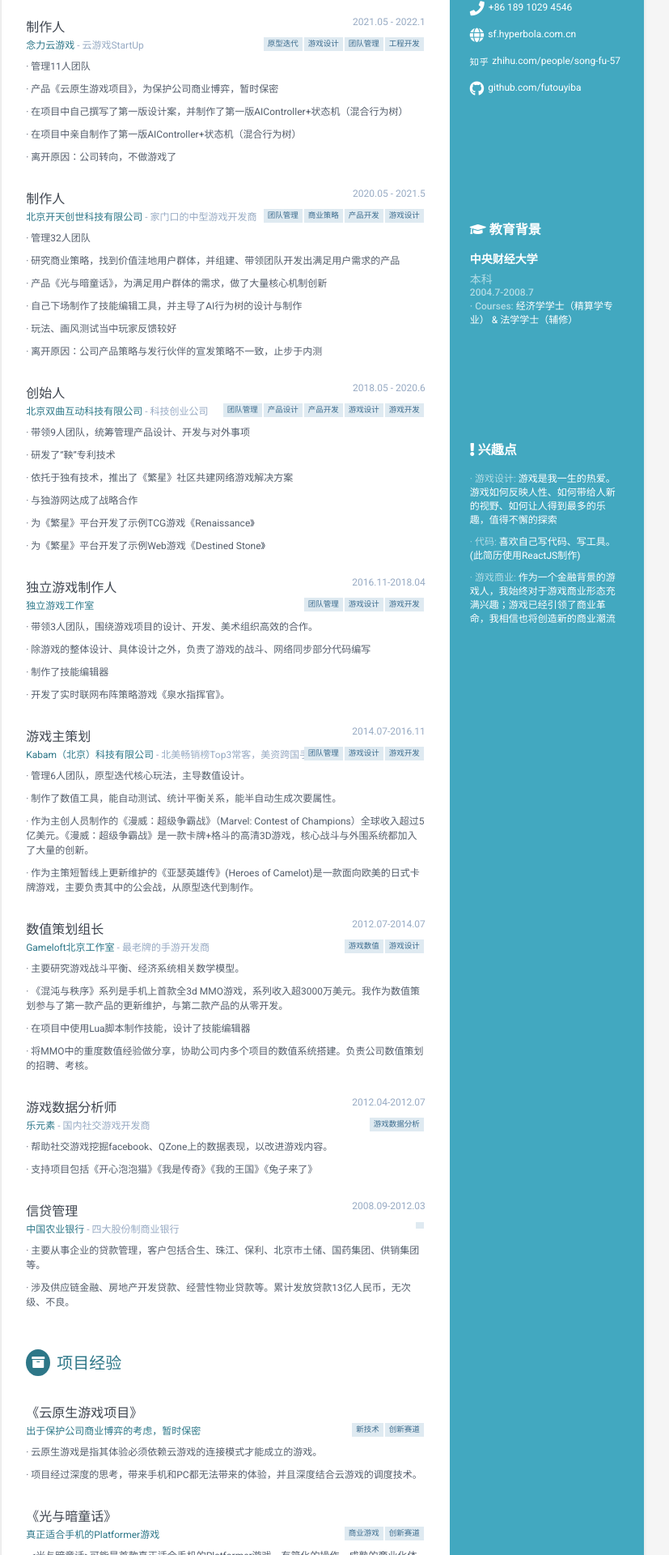
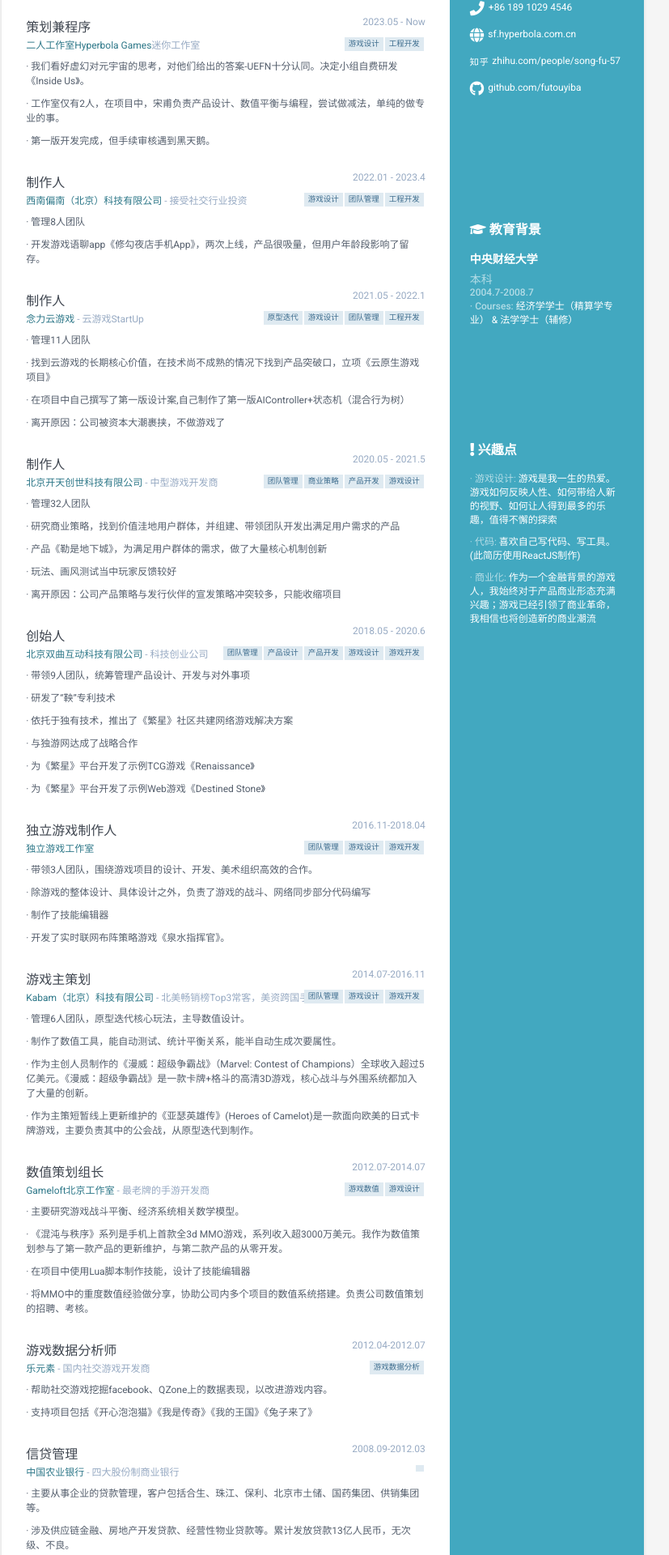
Before and after one commit to futouyiba/ReactJSResumeWithPDF, a React app: page / in a window 1280 px wide. Shown: the part 240-2160 px from the top of the page at 81% size, without its empty margins (241-1068 px from the left). Built offline with nearby package versions, Linux system fonts and the light colour scheme.

Commit message:
数值202310修改for点点

```diff
--- a/src/content-yaml/experience.yaml
+++ b/src/content-yaml/experience.yaml
@@ -2,6 +2,30 @@
 icon: null
 description: null
 list:
+    -
+        title: 策划兼程序
+        subtitle: 二人工作室Hyperbola Games
+        subtitleDetail: '迷你工作室'
+        date: '2023.05 - Now'
+        tags:
+            - 游戏设计
+            - 工程开发
+        description:
+            - 我们看好虚幻对元宇宙的思考，对他们给出的答案-UEFN十分认同。决定小组自费研发《Inside Us》。
+            - 工作室仅有2人，在项目中，宋甫负责产品设计、数值平衡与编程，尝试做减法，单纯的做专业的事。
+            - 第一版开发完成，但手续审核遇到黑天鹅。
+    -
+        title: 制作人
+        subtitle: 西南偏南（北京）科技有限公司
+        subtitleDetail: ' - 接受社交行业投资'
+        date: '2022.01 - 2023.4'
+        tags:
+            - 游戏设计
+            - 团队管理
+            - 工程开发
+        description:
+            - 管理8人团队
+            - 开发游戏语聊app《修勾夜店手机App》，两次上线，产品很吸量，但用户年龄段影响了留存。
     -
         title: 制作人
         subtitle: 念力云游戏
@@ -14,14 +38,13 @@
             - 工程开发
         description:
             - 管理11人团队
-            - 产品《云原生游戏项目》，为保护公司商业博弈，暂时保密
-            - 在项目中自己撰写了第一版设计案，并制作了第一版AIController+状态机（混合行为树）
-            - 在项目中亲自制作了第一版AIController+状态机（混合行为树）
-            - 离开原因：公司转向，不做游戏了
+            - 找到云游戏的长期核心价值，在技术尚不成熟的情况下找到产品突破口，立项《云原生游戏项目》
+            - 在项目中自己撰写了第一版设计案,自己制作了第一版AIController+状态机（混合行为树）
+            - 离开原因：公司被资本大潮裹挟，不做游戏了
     -
         title: 制作人
         subtitle: 北京开天创世科技有限公司
-        subtitleDetail: ' - 家门口的中型游戏开发商'
+        subtitleDetail: ' - 中型游戏开发商'
         date: '2020.05 - 2021.5'
         tags:
             - 团队管理
@@ -31,10 +54,9 @@
         description:
             - 管理32人团队
             - 研究商业策略，找到价值洼地用户群体，并组建、带领团队开发出满足用户需求的产品
-            - 产品《光与暗童话》，为满足用户群体的需求，做了大量核心机制创新
-            - 自己下场制作了技能编辑工具，并主导了AI行为树的设计与制作
+            - 产品《勒是地下城》，为满足用户群体的需求，做了大量核心机制创新
             - 玩法、画风测试当中玩家反馈较好
-            - 离开原因：公司产品策略与发行伙伴的宣发策略不一致，止步于内测
+            - 离开原因：公司产品策略与发行伙伴的宣发策略冲突较多，只能收缩项目
     -
         title: 创始人
         subtitle: 北京双曲互动科技有限公司
--- a/src/content-yaml/profile.yaml
+++ b/src/content-yaml/profile.yaml
@@ -1,3 +1,3 @@
 title: 个人评价
-description: '一个懂开发、喜欢技术的游戏策划，希望以技术策划作为长期工作。用多种引擎写过代码，做过工具，做过游戏原型迭代。曾就职于Kabam & Gameloft，任职主策划/数值策划，项目收入超5亿美元；做过制作人，希望回归简单做事、创造价值。持有自研技术专利。'
+description: '一个重理性、有商业思维、多面手的游戏策划。擅长数值、商业化、开发迭代，用多种引擎写过代码，做过工具。曾就职于Kabam & Gameloft，任职主策划/数值策划，项目收入超5亿美元；做过制作人，希望回归简单做事、创造价值。'
 icon: 'fas fa-user'
--- a/src/content-yaml/projects.yaml
+++ b/src/content-yaml/projects.yaml
@@ -3,25 +3,50 @@
 description: null
 list:
     -
+        title: 《Inside Us》
+        subtitle: UEFN平台的非对称射击岛屿
+        tags:
+            - 第三人称射击
+            - 泛元宇宙
+        description:
+            - 玩家有两个阵营，人类和感染者。每局7个回合，回合开始时随机产生感染者，并可感染其他人。感染他人和保持不受感染都可得分。7回合完积分最高者为最终胜利者。工程方面做了大量的hack，这也是当前众多UEFN工程的共同现状。
+            - 宋甫在其中负责产品设计、编程。小伙伴负责美术和市场。
+            - 上架资格审核遭遇黑天鹅。
+    -
+        title: 《修勾夜店手机App》
+        subtitle: 3D蹦迪+语聊商业化app
+        tags:
+            - 语音聊天
+            - 社交游戏
+            - 泛元宇宙
+        description:
+            - 我们不是B站《修勾夜店》直播间的创作者，但我们是第一个把它带到手机、做完整app化、商业化的团队。
+            - 商业模型上，主要把云蹦迪的用户转化到语音聊天室之中，借由恋爱吸引力、主播模式挣钱。
+            - 上线两次，数据不够好。资金不足以继续深挖商业模型。元宇宙项目也普遍遇到了这个问题，何时解决无法确定，及时止损。
+    -
         title: 《云原生游戏项目》
-        subtitle: 出于保护公司商业博弈的考虑，暂时保密
+        subtitle: 手机级传感器+服务器级算力带来全新体验
         tags:
             - 新技术
             - 创新赛道
         description:
             - 云原生游戏是指其体验必须依赖云游戏的连接模式才能成立的游戏。
             - 项目经过深度的思考，带来手机和PC都无法带来的体验，并且深度结合云游戏的调度技术。
+            - 手机的传感器比PC、服务器多一个量级，可以低成本采集表情、空间位置、声音。服务器级的渲染算力让纤毫毕现、生动的角色头部得到表现。
+            - 由于公司受到元宇宙资本市场的影响，不做游戏了，项目解散。
     -
-        title: 《光与暗童话》
-        subtitle: 真正适合手机的Platformer游戏
+        title: 《勒是地下城》
+        subtitle: 真正适合手机、现代商业化的Platformer
         tags:
-            - 商业游戏
-            - 创新赛道
+            - 商业化
+            - Platformer
         description:
-            - '<光与暗童话>可能是首款真正适合手机的Platformer游戏。有简化的操作、成熟的商业化体系。'
+            - 可能是首款真正适合手机的Platformer游戏。有简化的操作、成熟的商业化体系。
             - Platformer游戏长久以来在主机、Steam上深受欢迎；但手机上的同类产品往往操作异常复杂，或者商业化较差。
             - 为压缩开发时间的同时充分进行核心玩法迭代，项目的项目管理较为复杂。当前开发了1日游戏内容，尚未未接入付费系统。
-            - 宋甫负责此项目的商业策略、团队管理、项目管理、部分游戏设计、部分代码开发，以及剧情、美术方向的制定。项目组32人，预算1000-1500万。
+            - 宋甫负责此项目的商业策略、团队管理、项目管理、产品与美术方向。
+            - 由于这是个人首次任职制作人，投注的热情极大。自己写了一部分代码，做了一些工具；也自己写了部分策划文档。
+            - 公司在此游戏上有决心和野心，但发行商无法适应这样的产品，沟通和运作成本极高。发行、推广非常拧巴，影响数据。最终缩减，转为小组维护。
     -
         title: “繁星”解决方案
         subtitle: 社区共建网络游戏平台
@@ -67,7 +92,7 @@
             - 《泉水指挥官》社交模式类似MOBA，队友间可实时共同构建理想的阵型。通过团队协作共同对抗外敌，玩家得到更强的归属感、团队荣誉感，同时也降低了对战的压力。
             - 《泉水指挥官》的布阵玩法灵感来源于”战三国“魔兽地图，核心玩法是布阵，并在每一回合观看英雄们的自动战斗。类似后来的”自走棋“，但没有共享卡池、连携buff，多了组队。
             - '《泉水指挥官》使用Unreal制作，并使用了分布式服务器制作。使用cpp+蓝图编写了动画状态机/Gameplay ability系统/RPC/Dedicated Server/GC FSM状态机等模块。'
-            - 宋甫负责此项目的团队管理、游戏设计、部分代码编写。此游戏由于版号原因未发行。
+            - 宋甫负责此项目的团队管理、游戏设计、部分代码编写。此游戏由于版号原因夭折。
     -
         title: 《漫威：超级争霸战》
         subtitle: 卡牌+3D格斗手机游戏
--- a/src/content-yaml/sidebar.yaml
+++ b/src/content-yaml/sidebar.yaml
@@ -1,6 +1,6 @@
 name:
     title:
-        - 12年工作经验
+        - 15年工作经验
     name: '宋 甫'
 contact:
     email:
@@ -36,5 +36,5 @@
             name: 代码
             description: 喜欢自己写代码、写工具。(此简历使用ReactJS制作)
         -
-            name: 游戏商业
-            description: 作为一个金融背景的游戏人，我始终对于游戏商业形态充满兴趣；游戏已经引领了商业革命，我相信也将创造新的商业潮流
+            name: 商业化
+            description: 作为一个金融背景的游戏人，我始终对于产品商业形态充满兴趣；游戏已经引领了商业革命，我相信也将创造新的商业潮流
--- a/src/content/profile.js
+++ b/src/content/profile.js
@@ -2,7 +2,7 @@
 
 const profile = {
   title: 'Self Evaluation',
-  description: 'A game production guy with a commercial mindset, skilled in game tuning, having hands-on experience, and once had a successful commercial project experience. 3 years of experience as a producer. Previously worked at Kabam & Gameloft as a Lead Game Designer/Game Tuning Designer, with projects generating over $900 million in revenue. Rational, data-driven, and a deep thinker, with a talent for turning creativity into reality. Comfortable th coding, with strong engineering control.',
+  description: 'A game production guy with a commercial mindset, experienced in coding and software engineering management, having hands-on experience, and had commercial project successes. 3 years of experience as a producer. Previously worked at Kabam & Gameloft as a Lead Game Designer/Game Tuning Designer, with projects generating over $900 million in revenue. Rational, data-driven, and a deep thinker, with a talent for turning creativity into reality. Comfortable with coding, with strong engineering control.',
   icon: 'fas fa-user',
 };
 
```
